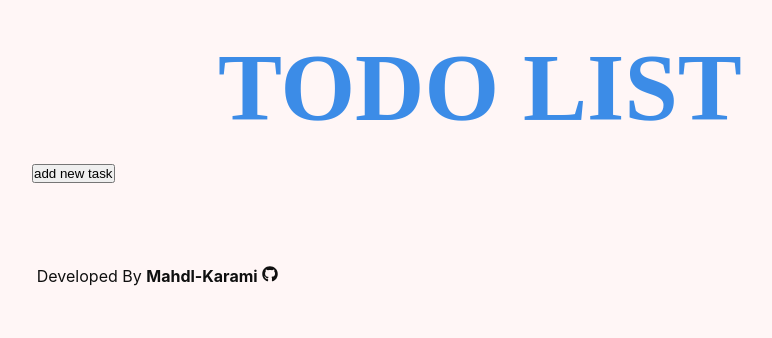
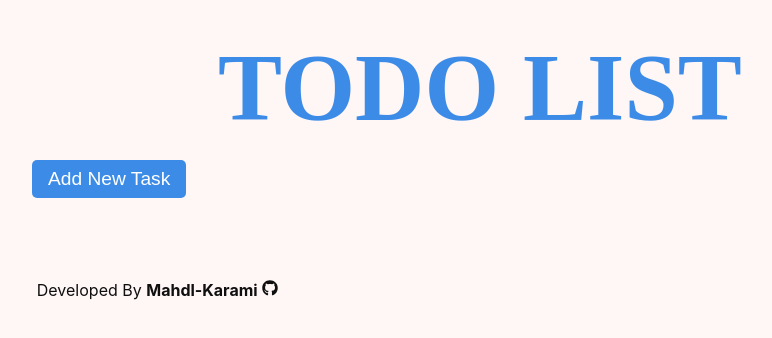
Before and after one commit to mahdl-karami/rjs-todo-list, a React (Vite) app: page / in a window 1280 px wide. Shown: the top 338 px of the page, without its empty margins (160-932 px from the left). Built offline with nearby package versions, Linux system fonts and the light colour scheme.

Commit message:
style tasksform

```diff
--- a/src/global.css
+++ b/src/global.css
@@ -7,6 +7,7 @@
   --mainBlue: #3c8ce7;
   --mainBlack: #0f0f0f;
   --mainGrey: #ccc;
+  --mainWhite: #fff;
 
   background: var(--bg);
   color: var(--mainBlack);
@@ -30,14 +31,21 @@
   margin: 0;
 }
 
-a{
+a {
   text-decoration: none;
   color: var(--mainBlack);
   font-weight: 700;
-  transition: all .4s linear;
-  &:hover{
+  transition: all 0.4s linear;
+  &:hover {
     opacity: 60%;
   }
+}
+
+button {
+  border: none;
+  background: transparent;
+  padding: 0.4rem;
+  border-radius: 5px;
 }
 
 body {
@@ -53,7 +61,18 @@ header {
   color: var(--mainBlue);
   text-align: center;
 }
-footer{
-  padding: 5em .3rem 0;
+footer {
+  padding: 5em 0.3rem 0;
   text-transform: capitalize;
 }
+
+/** Tasksform */
+.add-task {
+  button {
+    background: var(--mainBlue);
+    color: var(--mainWhite);
+    font-size: 1.2em;
+    padding: 0.5rem 1rem;
+    text-transform: capitalize;
+  }
+}
```
